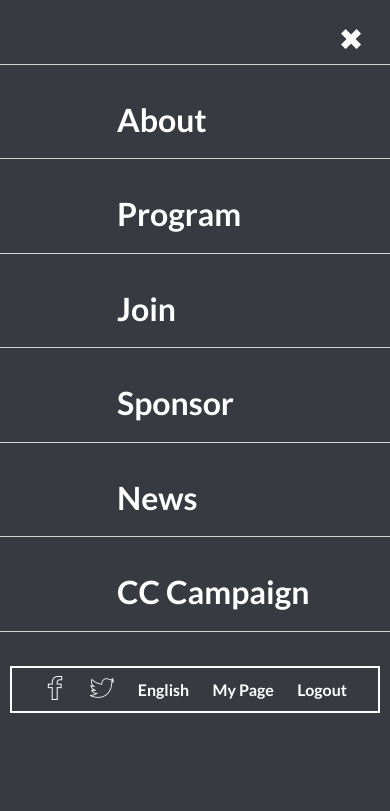
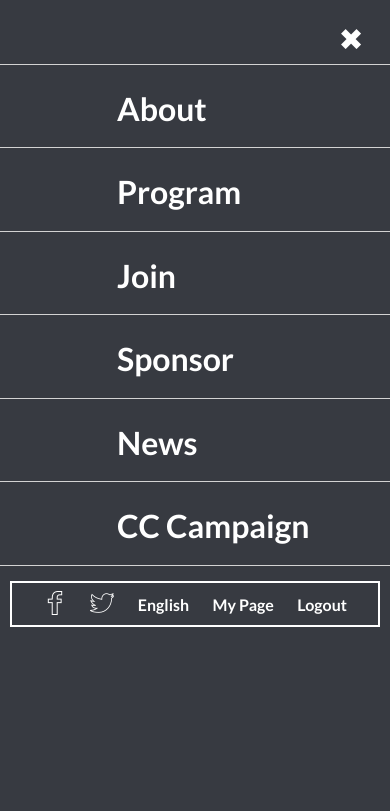
Before and after one commit to CaptainBawa/Music-Festival-Capstone-Project, a website: page index.html in a window 390 px wide. Both pictures are taken after a click on the element 195 px from the left and 29 px from the top of the page. Shown: the top 811 px of the page. Drawn offline with Linux system fonts and the light colour scheme.

Commit message:
Fix hamburger broken layout of some mobile device

```diff
--- a/mobile.css
+++ b/mobile.css
@@ -46,7 +46,7 @@ header {
   border: 2px solid #fff;
   width: 95%;
   height: auto;
-  margin: 0 auto;
+  margin: -5% auto;
   padding: 2%;
 }
 
@@ -63,7 +63,7 @@ a {
 .down-bar {
   display: flex;
   flex-direction: column;
-  gap: 35px;
+  gap: 24px;
   width: 100%;
   height: auto;
   margin-top: -12%;
```
